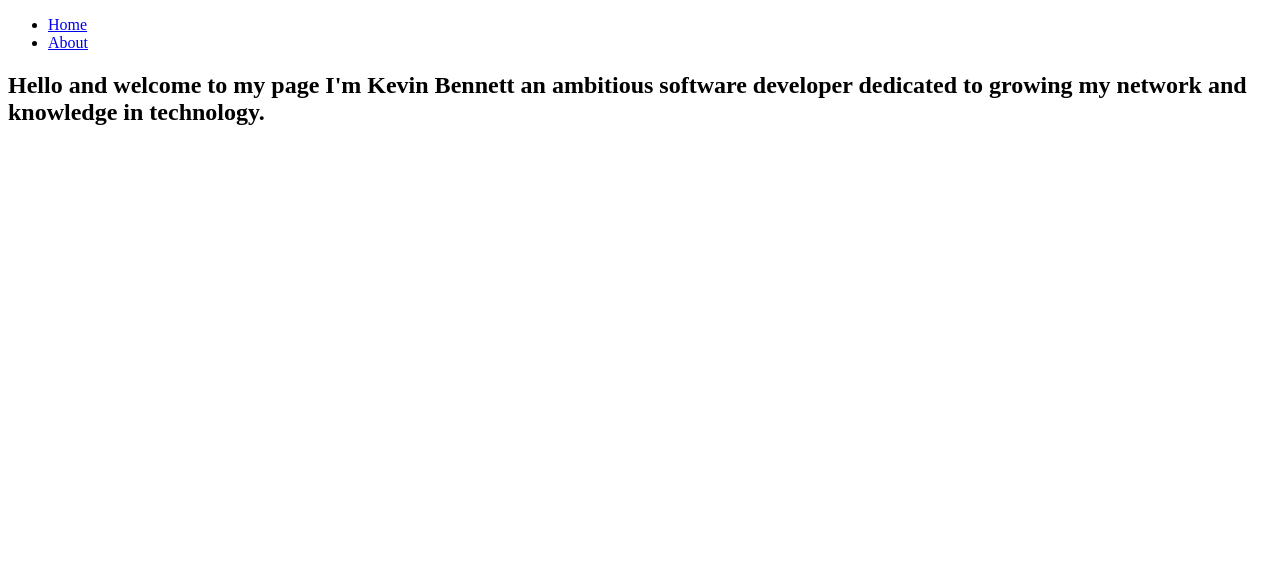
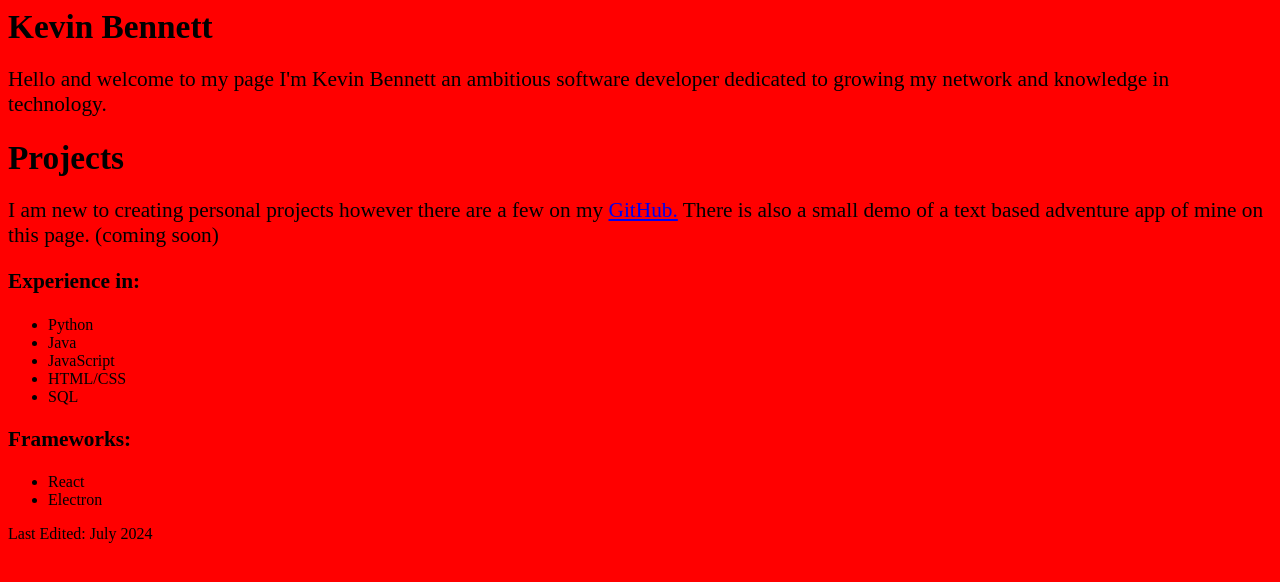
Before and after one commit to bennettkevin/bennettkevin.github.io, a plain HTML site: page index.html in a window 1280 px wide. Drawn offline with nearby package versions, Linux system fonts and the light colour scheme.

Commit message:
Removed folders that werent necessary at the moment, or probable in the future. (They are backed up in case) Also edited text/styling of page.

```diff
--- a/index.css
+++ b/index.css
@@ -1,8 +1,12 @@
+:root{
+    background-color: red;
+}
 h1{
     display: flex;
 }
 
 #page{
+    display: flexbox;
     -ms-overflow-style: none;
     scrollbar-width: none;
 }
@@ -10,3 +14,16 @@ h1{
 #page::-webkit-scrollbar {
     display: none;
   }
+
+.section-header{
+    font-size: 25pt;
+    font-weight: bold;
+}
+
+p{
+    font-size: 16pt;
+}
+
+.list-head{
+    font-weight: bold;
+}
--- a/index.html
+++ b/index.html
@@ -8,20 +8,32 @@
     <link rel="stylesheet" href="index.css">
   </head>
   <body>
-    <script src="https://ajax.googleapis.com/ajax/libs/jquery/3.7.1/jquery.min.js"></script>
-    <div id="sidebar">
-      <navbar>
-        <ul>
-            <li><a id="home-link" href="index.html">Home</a></li>
-            <li><a id="about-link" href="pages/about/about.html">About</a></li>
-        </ul>
-    </navbar>
-    </div>
     <div id="page">
       <section id="page-intro">
-        <h2>Hello and welcome to my page I'm Kevin Bennett an ambitious software developer dedicated to growing my network and knowledge in technology.</h2>
+        <header class="section-header">Kevin Bennett</header>
+        <p>Hello and welcome to my page I'm Kevin Bennett an ambitious software developer dedicated to growing my network and knowledge in technology.</p>
+      </section>
+
+      <section id="projects">
+        <header class="section-header">Projects</header>
+        <p>I am new to creating personal projects however there are a few on my <a href="https://github.com/bennettkevin" target="_blank">GitHub.</a>
+        There is also a small demo of a text based adventure app of mine on this page. (coming soon)</p>
+        <p class="list-head">Experience in:</p>
+        <ul>
+          <li>Python</li>
+          <li>Java</li>
+          <li>JavaScript</li>
+          <li>HTML/CSS</li>
+          <li>SQL</li>
+        </ul>
+        <p class="list-head">Frameworks:</p>
+        <ul>
+          <li>React</li>
+          <li>Electron</li>
+        </ul>
       </section>
     </div>
+    <div id="footer">Last Edited: July 2024</div>
 	  <script src="index.js"></script>
   </body>
 </html>
```
Also changed, not shown: pages/Sidebar/sidebar.html (deleted, +0 -9 lines), pages/about/about.html (deleted, +0 -26 lines), pages/about/about.css (deleted).
